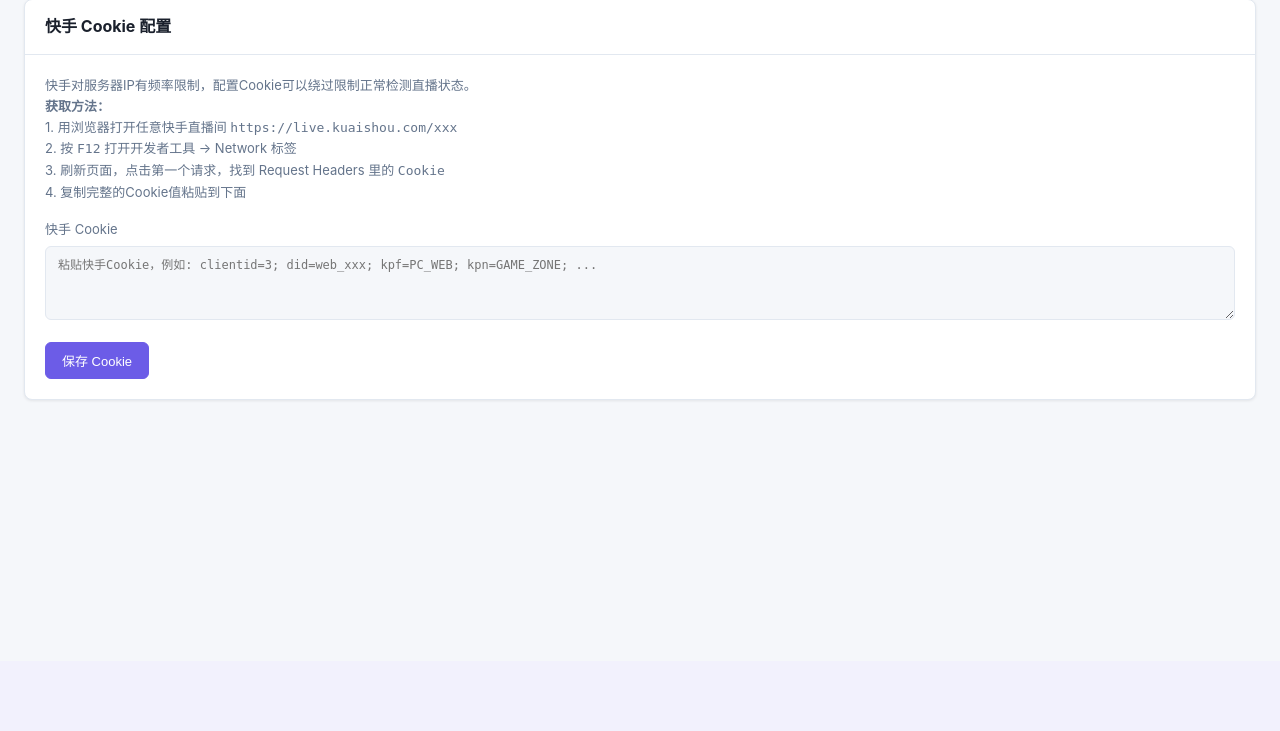
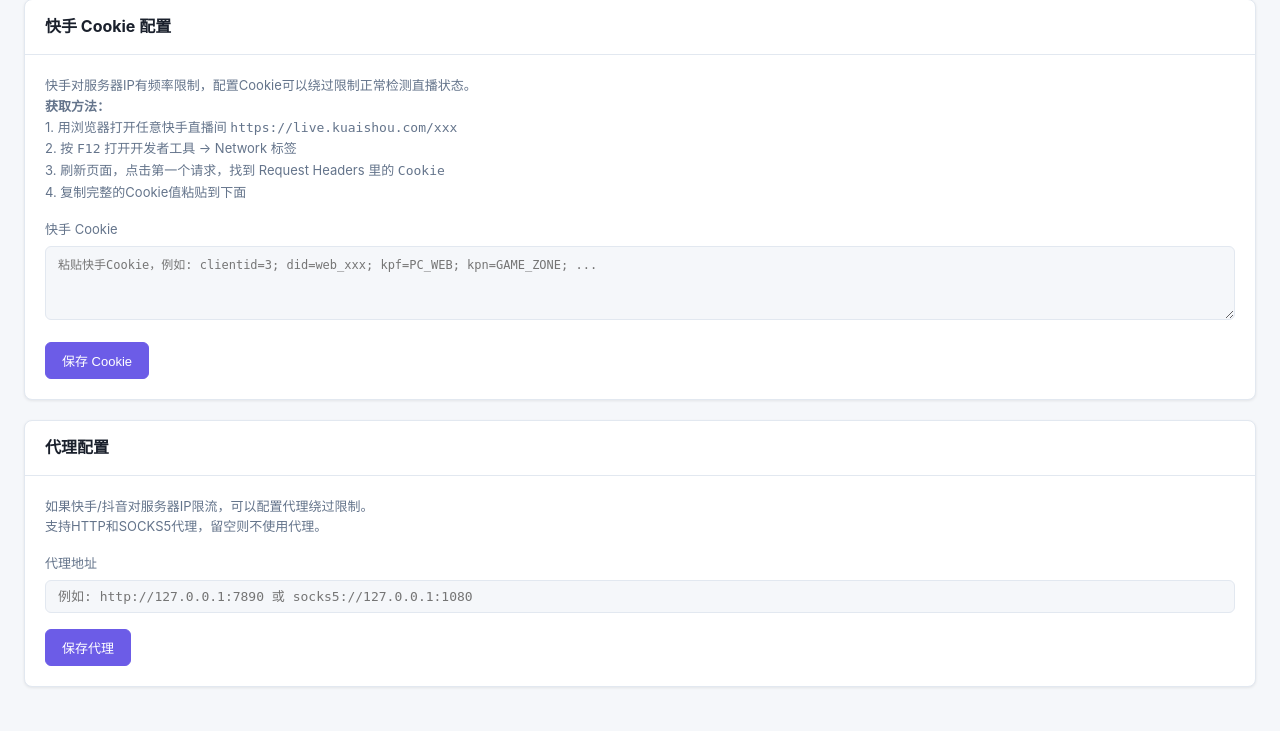
Before and after one commit to yyzq-cf/stream-bridge, a Flask app: page /settings in a window 1280 px wide. Shown: the part 139-870 px from the top of the page. Before the commit the page ends 540 px from the top, so only its background shows below. Run offline with Flask 3, Linux system fonts and the light colour scheme; a user stored in the database is signed in.

Commit message:
feat: 新增代理配置支持,解决快手/抖音IP限流问题

```diff
--- a/app.py
+++ b/app.py
@@ -263,7 +263,9 @@ def stop_manual_push(sid):
 def settings():
     kuaishou_cookie = Setting.query.filter_by(key='kuaishou_cookie').first()
     kuaishou_cookie = kuaishou_cookie.value if kuaishou_cookie else ''
-    return render_template('settings.html', kuaishou_cookie=kuaishou_cookie)
+    proxy = Setting.query.filter_by(key='proxy').first()
+    proxy = proxy.value if proxy else ''
+    return render_template('settings.html', kuaishou_cookie=kuaishou_cookie, proxy=proxy)
 
 
 @app.route('/settings/cookie', methods=['POST'])
@@ -280,6 +282,20 @@ def update_cookie():
         db.session.add(s)
     db.session.commit()
     return jsonify({'ok': True, 'message': f'{platform} Cookie已保存'})
+
+
+@app.route('/settings/proxy', methods=['POST'])
+@login_required
+def update_proxy():
+    proxy = request.form.get('proxy', '').strip()
+    s = Setting.query.filter_by(key='proxy').first()
+    if s:
+        s.value = proxy
+    else:
+        s = Setting(key='proxy', value=proxy)
+        db.session.add(s)
+    db.session.commit()
+    return jsonify({'ok': True, 'message': '代理已保存'})
 
 
 @app.route('/targets')
--- a/static/js/main.js
+++ b/static/js/main.js
@@ -355,3 +355,14 @@ async function saveCookie(platform) {
         showToast('❌ ' + (r.message || '保存失败'), 'error');
     }
 }
+
+// ─── 保存代理 ───
+async function saveProxy() {
+    const proxy = document.getElementById('proxy-input').value.trim();
+    const r = await api('/settings/proxy', 'POST', { proxy: proxy });
+    if (r.ok) {
+        showToast('✅ ' + r.message, 'success');
+    } else {
+        showToast('❌ ' + (r.message || '保存失败'), 'error');
+    }
+}
--- a/templates/settings.html
+++ b/templates/settings.html
@@ -27,4 +27,25 @@
         </form>
     </div>
 </div>
+
+<div class="panel">
+    <div class="panel-header">
+        <h2>代理配置</h2>
+    </div>
+    <div class="panel-body">
+        <p style="margin-bottom:12px;color:var(--text-dim);font-size:13px;">
+            如果快手/抖音对服务器IP限流，可以配置代理绕过限制。<br>
+            支持HTTP和SOCKS5代理，留空则不使用代理。
+        </p>
+        <form id="proxy-form" style="margin-top:16px;" onsubmit="event.preventDefault(); saveProxy();">
+            <div class="form-group">
+                <label>代理地址</label>
+                <input type="text" name="proxy" id="proxy-input" class="form-control"
+                    placeholder="例如: http://127.0.0.1:7890 或 socks5://127.0.0.1:1080"
+                    value="{{ proxy }}" style="font-family:monospace;font-size:13px;">
+            </div>
+            <button type="submit" class="btn btn-primary">保存代理</button>
+        </form>
+    </div>
+</div>
 {% endblock %}
```
Also changed, not shown: platforms/douyin.py (+25 -6 lines), platforms/kuaishou.py (+19 -0 lines).
